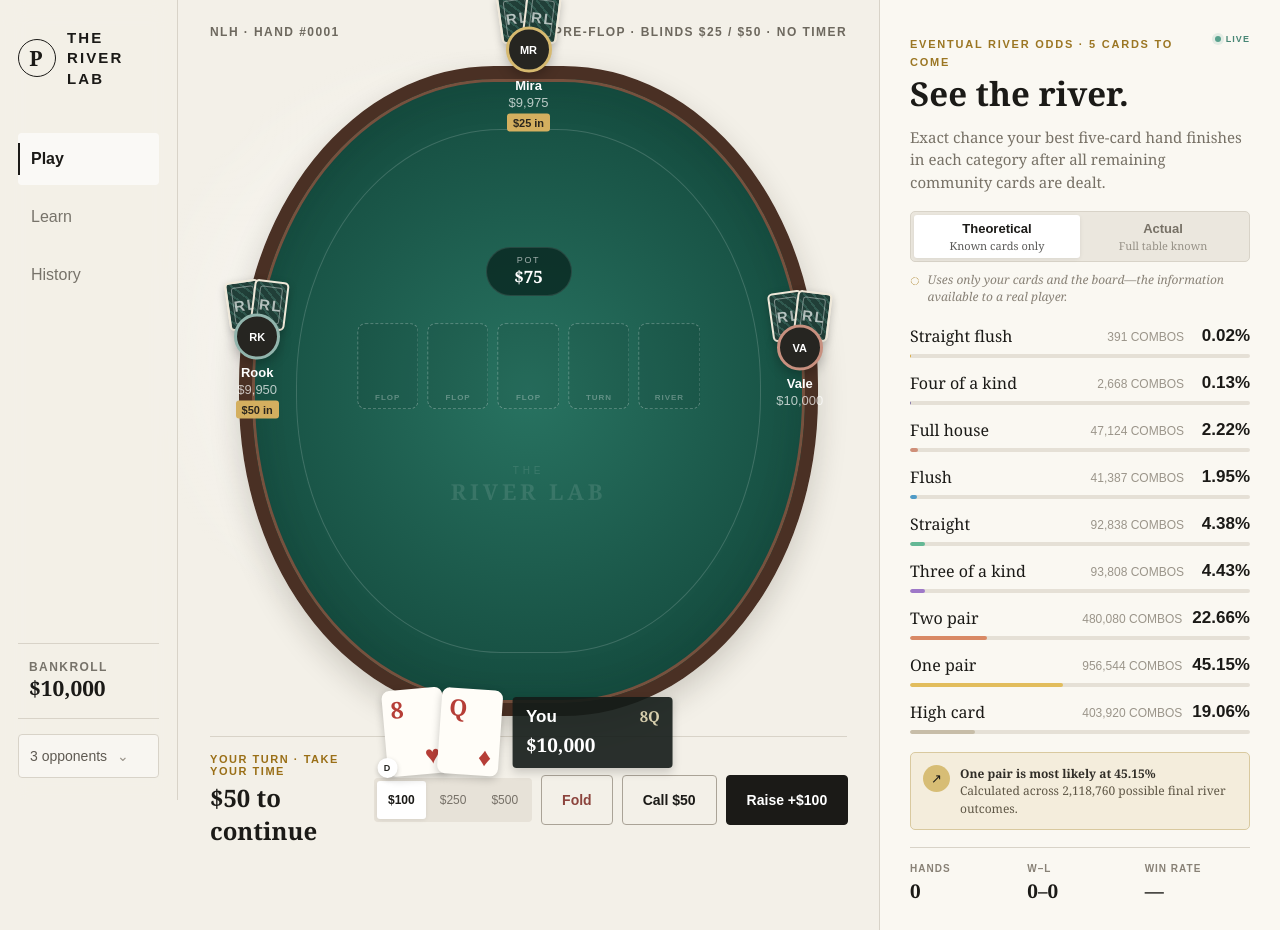
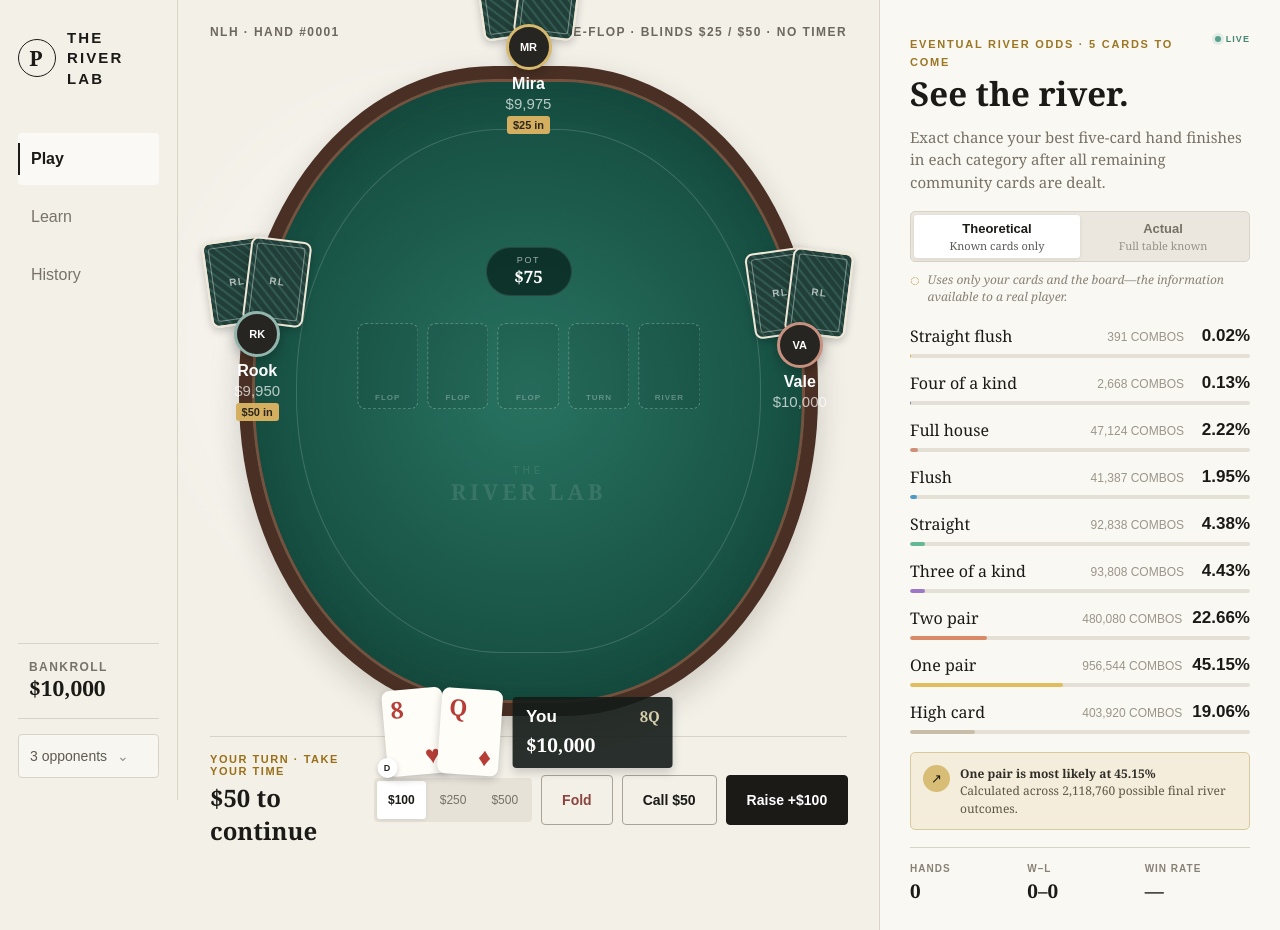
Before and after one commit to eric19960304/poker-math, a React (Vite) app: page / in a window 1280 px wide. Built offline with nearby package versions, Linux system fonts and the light colour scheme.

Commit message:
Match opponent cards to player scale

```diff
--- a/app/globals.css
+++ b/app/globals.css
@@ -53,23 +53,21 @@ nav button.nav-active::after { content: ""; position: absolute; left: 0; top: 10
 .playing-card.card-back { overflow: hidden; display: grid; place-items: center; border: 2px solid #efe8d9; background: repeating-linear-gradient(45deg, #213f38 0, #213f38 5px, #315a50 5px, #315a50 7px); color: rgba(255,255,255,.65); }
 .playing-card.card-back::after { content: ""; position: absolute; inset: 4px; border: 1px solid rgba(255,255,255,.4); border-radius: 3px; }
 .playing-card.card-back > span { position: static; z-index: 1; font: 700 10px Arial, sans-serif; letter-spacing: .13em; }
-.playing-card.small { width: 35px; height: 49px; padding: 5px; border-radius: 5px; }
-.playing-card.small strong { font-size: 14px; }
-.playing-card.small > span { right: 4px; bottom: 4px; font-size: 15px; }
 .card-slot { display: grid; place-items: end center; padding-bottom: 6px; border: 1px dashed rgba(255,255,255,.3); background: rgba(0,0,0,.07); color: rgba(255,255,255,.3); }
 .card-slot span { font-size: 8px; font-weight: 800; letter-spacing: .12em; }
 
 .opponent-seats { position: absolute; z-index: 4; inset: 0; pointer-events: none; }
-.seat { position: absolute; min-width: 88px; transform: translate(-50%, -50%); color: white; text-align: center; font-size: 13px; transition: opacity .2s ease; }
+.seat { position: absolute; min-width: 112px; transform: translate(-50%, -50%); color: white; text-align: center; font-size: 15px; transition: opacity .2s ease; }
 .seat strong, .seat > span, .seat em { display: block; }
+.seat strong { font-size: 16px; }
 .seat > span { margin-top: 2px; opacity: .7; }
 .seat em, .hero-copy em { width: max-content; margin: 4px auto 0; padding: 3px 6px; border-radius: 3px; background: #d4af5f; color: #2b261d; font-size: 11px; font-style: normal; font-weight: 800; }
 .seat.folded { opacity: .42; filter: grayscale(1); }
 .avatar { position: relative; width: 46px; height: 46px; margin: 0 auto 5px; border: 3px solid #cfb569; border-radius: 50%; background: #262521; display: grid; place-items: center; font-size: 11px; font-weight: 800; box-shadow: 0 4px 12px rgba(0,0,0,.25); }
 .dealer-dot, .hero-dealer { position: absolute; right: -6px; bottom: -4px; width: 20px; height: 20px; display: none; place-items: center; border-radius: 50%; background: white; color: #262521; font: 800 9px Arial, sans-serif; box-shadow: 0 2px 5px rgba(0,0,0,.2); }
 .dealer-dot.visible { display: grid; }
-.opponent-cards { position: absolute; left: 50%; top: -33px; display: flex; transform: translateX(-50%); }
-.opponent-cards .playing-card:first-child { margin-right: -10px; transform: rotate(-8deg); }
+.opponent-cards { position: absolute; left: 50%; top: -72px; display: flex; transform: translateX(-50%); }
+.opponent-cards .playing-card:first-child { margin-right: -22px; transform: rotate(-8deg); }
 .opponent-cards .playing-card:last-child { transform: rotate(7deg); }
 .count-1 .seat-0 { left: 50%; top: 0; }
 .count-2 .seat-0 { left: 25%; top: 2%; } .count-2 .seat-1 { left: 75%; top: 2%; }
--- a/app/page.tsx
+++ b/app/page.tsx
@@ -21,11 +21,11 @@ function formatProbability(value: number): string {
   return value > 0 && value < 0.005 ? "<0.01" : value.toFixed(2);
 }
 
-function CardView({ card, hidden = false, small = false }: { card?: Card; hidden?: boolean; small?: boolean }) {
-  if (!card || hidden) return <div className={`playing-card card-back ${small ? "small" : ""}`} aria-label="Hidden card"><span>RL</span></div>;
+function CardView({ card, hidden = false }: { card?: Card; hidden?: boolean }) {
+  if (!card || hidden) return <div className="playing-card card-back" aria-label="Hidden card"><span>RL</span></div>;
   const red = card.suit === "♥" || card.suit === "♦";
   return (
-    <div className={`playing-card ${red ? "red" : ""} ${small ? "small" : ""}`} aria-label={cardName(card)}>
+    <div className={`playing-card ${red ? "red" : ""}`} aria-label={cardName(card)}>
       <strong>{card.rank === "T" ? "10" : card.rank}</strong><span>{card.suit}</span>
     </div>
   );
@@ -174,7 +174,7 @@ export default function Home() {
               <div className={`opponent-seats count-${game.players.length - 1}`}>
                 {game.players.slice(1).map((player, index) => (
                   <div className={`seat seat-${index} ${player.folded ? "folded" : ""}`} key={player.id}>
-                    <div className="opponent-cards"><CardView hidden={game.status !== "complete" || player.folded} card={player.hole[0]} small/><CardView hidden={game.status !== "complete" || player.folded} card={player.hole[1]} small/></div>
+                    <div className="opponent-cards"><CardView hidden={game.status !== "complete" || player.folded} card={player.hole[0]}/><CardView hidden={game.status !== "complete" || player.folded} card={player.hole[1]}/></div>
                     <div className="avatar" style={{ borderColor: player.accent }}>{player.initials}<span className={game.dealerIndex === index + 1 ? "dealer-dot visible" : "dealer-dot"}>D</span></div>
                     <strong>{player.name}</strong><span>{money(player.stack)}</span>{player.roundBet > 0 && <em>{money(player.roundBet)} in</em>}
                   </div>
```
Also changed, not shown: 4 other files (tests, documents, lock files or other folders).
